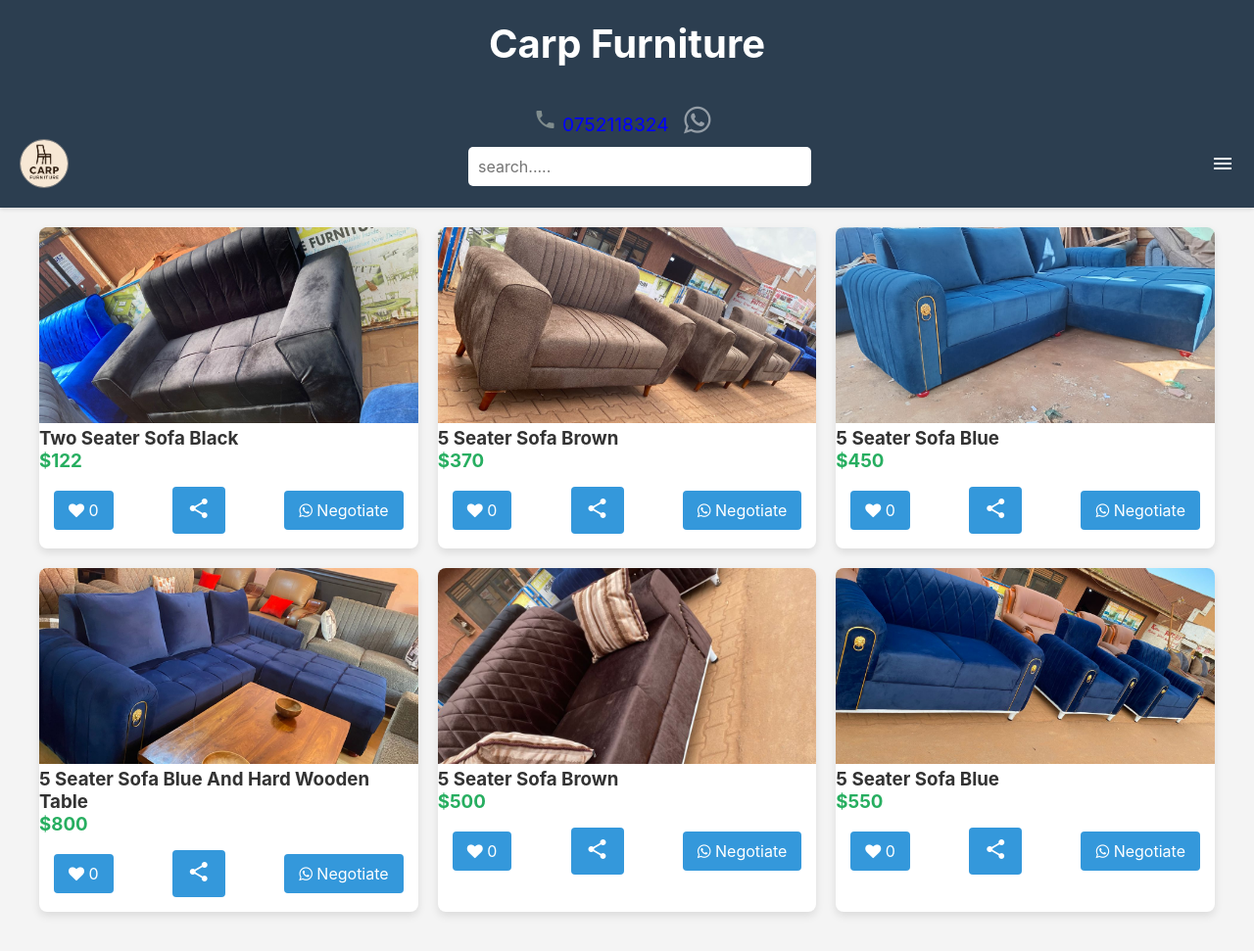
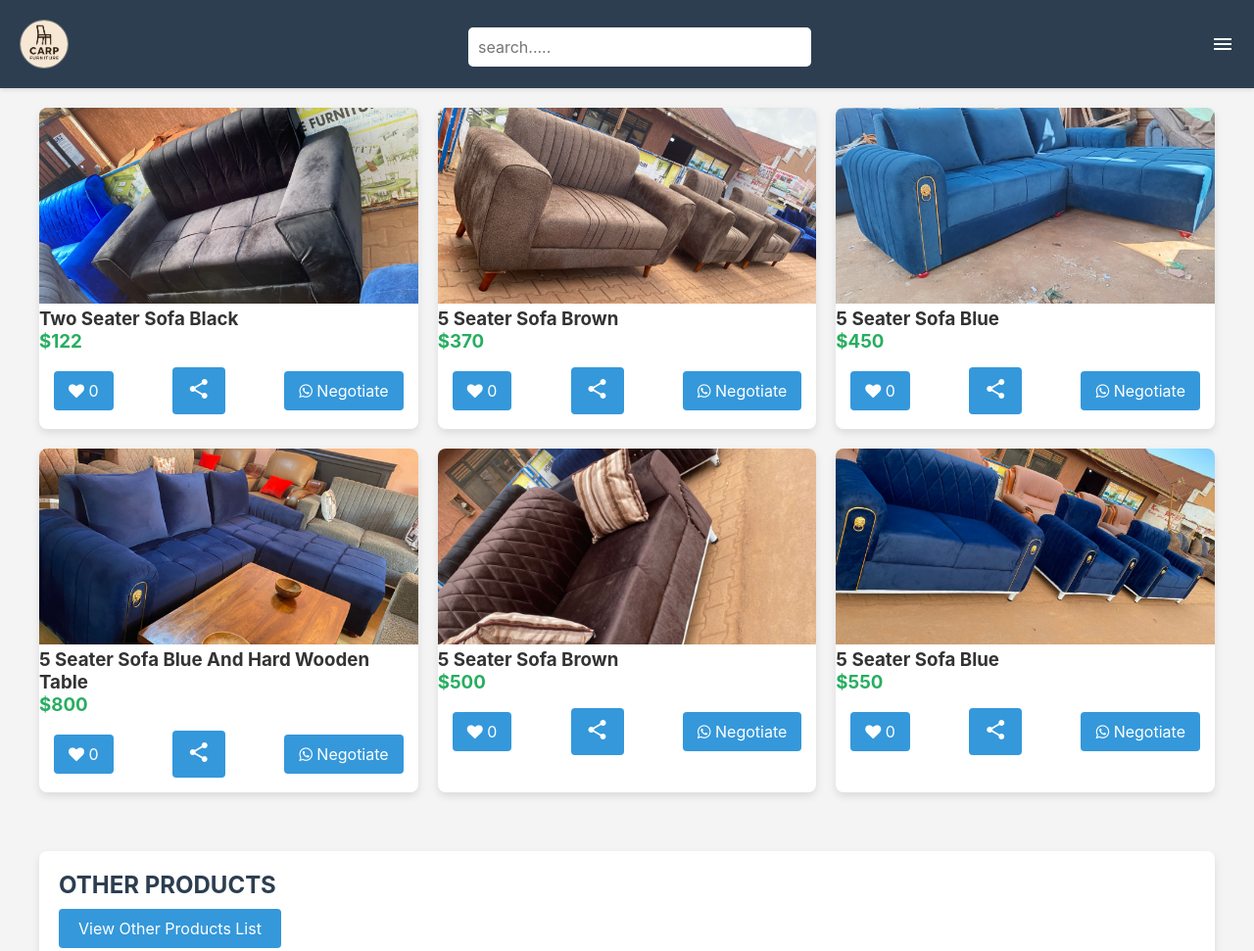
Before and after one commit to bitbyte-bit/plaxedas001, a plain HTML site: page index.html in a window 1280 px wide. Shown: the top 971 px of the page at 98% size. Drawn offline with Linux system fonts and the light colour scheme; no server answers.

Commit message:
Update index.html
kkk

```diff
--- a/index.html
+++ b/index.html
@@ -65,8 +65,6 @@
 </head>
 <body>
     <header>
-        <h1>Carp Furniture</h1>
-        <p> <br><span class="material-icons">phone</span> <a href="tel:0752118324">0752118324</a> <a class="link" href="https://wa.me/+256744759181" target="_blank"><i class="fa fa-whatsapp"></i></a></p>
 
         <nav>
             <img class="logo" src="logo.jpeg"/>
```
